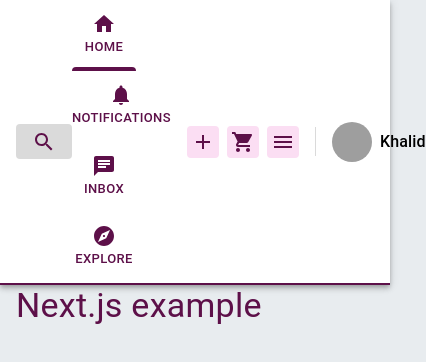
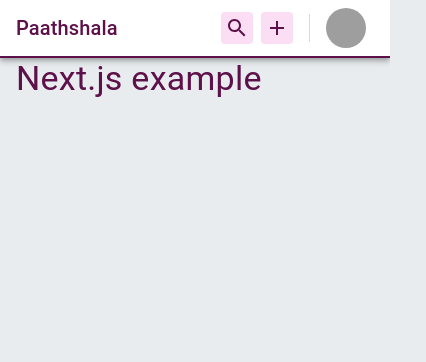
Before and after one commit to saimonazad/paathshala-frontend, a Next.js app: page / in a window 390 px wide. Shown: the top 362 px of the page, 426 px wide, since content can reach past the window. Built offline with nearby package versions, Linux system fonts and the light colour scheme; grey boxes are pictures that could not be loaded.

Commit message:
responsive menu ongoing

```diff
--- a/src/layouts/Navbar/index.js
+++ b/src/layouts/Navbar/index.js
@@ -16,7 +16,7 @@ import ExploreIcon from "@material-ui/icons/Explore";
 import AddIcon from "@material-ui/icons/Add";
 import ShoppingCartIcon from "@material-ui/icons/ShoppingCart";
 import Divider from "@material-ui/core/Divider";
-import { ClassRounded, VerticalAlignCenter } from "@material-ui/icons";
+import Hidden from "@material-ui/core/Hidden";
 import Avatar from "@material-ui/core/Avatar";
 import theme from "../../utils/theme";
 
@@ -42,7 +42,6 @@ const useStyles = makeStyles((theme) => ({
     marginRight: theme.spacing(2),
   },
   title: {
-    display: "none",
     [theme.breakpoints.up("sm")]: {
       display: "block",
     },
@@ -121,7 +120,7 @@ export default function SearchAppBar() {
   return (
     <AppBar position="static" className={classes.root} component="nav">
       <Toolbar className={classes.toolbar}>
-        <div
+        <Box
           style={{
             display: "flex",
             flex: 1,
@@ -131,6 +130,7 @@ export default function SearchAppBar() {
           <Typography className={classes.title} variant="h6" noWrap>
             Paathshala
           </Typography>
+          <Hidden xsDown>
             <div className={classes.search}>
               <div className={classes.searchIcon}>
                 <SearchIcon />
@@ -144,7 +144,9 @@ export default function SearchAppBar() {
                 inputProps={{ "aria-label": "search" }}
               />
             </div>
-        </div>
+          </Hidden>
+        </Box>
+        <Hidden smDown>
           <Box style={{}}>
             <Button
               size="small"
@@ -176,7 +178,7 @@ export default function SearchAppBar() {
               Explore
             </Button>
           </Box>
-
+        </Hidden>
         <Box
           style={{
             flex: 1,
@@ -186,14 +188,19 @@ export default function SearchAppBar() {
           className={classes.nav__right}
         >
           <IconButton color="secondary" className={classes.appbar_rightIcon}>
+            <SearchIcon/>
+          </IconButton>
+          <IconButton color="secondary" className={classes.appbar_rightIcon}>
             <AddIcon />
           </IconButton>
+          <Hidden xsDown>
             <IconButton color="secondary" className={classes.appbar_rightIcon}>
               <ShoppingCartIcon />
             </IconButton>
             <IconButton color="secondary" className={classes.appbar_rightIcon}>
               <MenuIcon />
             </IconButton>
+          </Hidden>
 
           <Divider
             orientation="vertical"
@@ -205,11 +212,13 @@ export default function SearchAppBar() {
             alt="Remy Sharp"
             src="https://avatars.githubusercontent.com/u/13957098?v=4"
           ></Avatar>
+          <Hidden smDown>
             <Typography
               style={{ fontWeight: 500, color: theme.palette.common.black }}
             >
               Khalid
             </Typography>
+          </Hidden>
         </Box>
       </Toolbar>
     </AppBar>
```
Also changed, not shown: src/layouts/BottomNavbar/index.js (added). Lines whose indentation alone changed are shown as unchanged.
